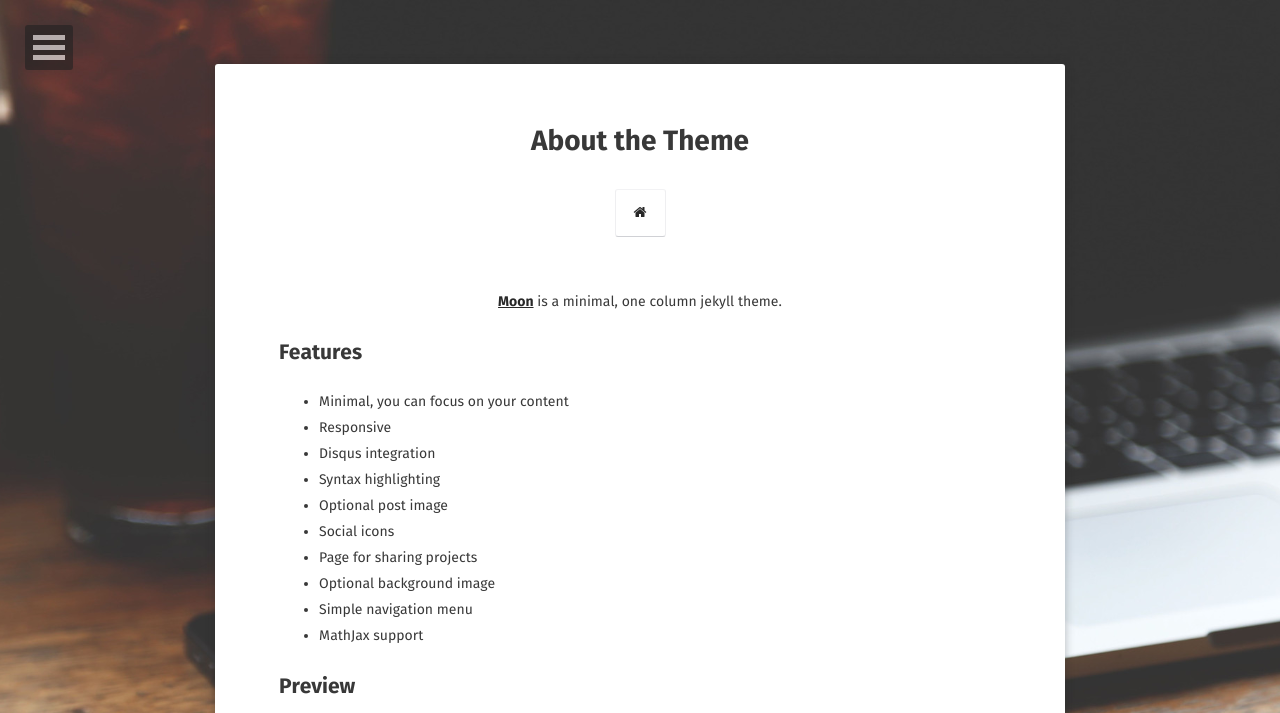
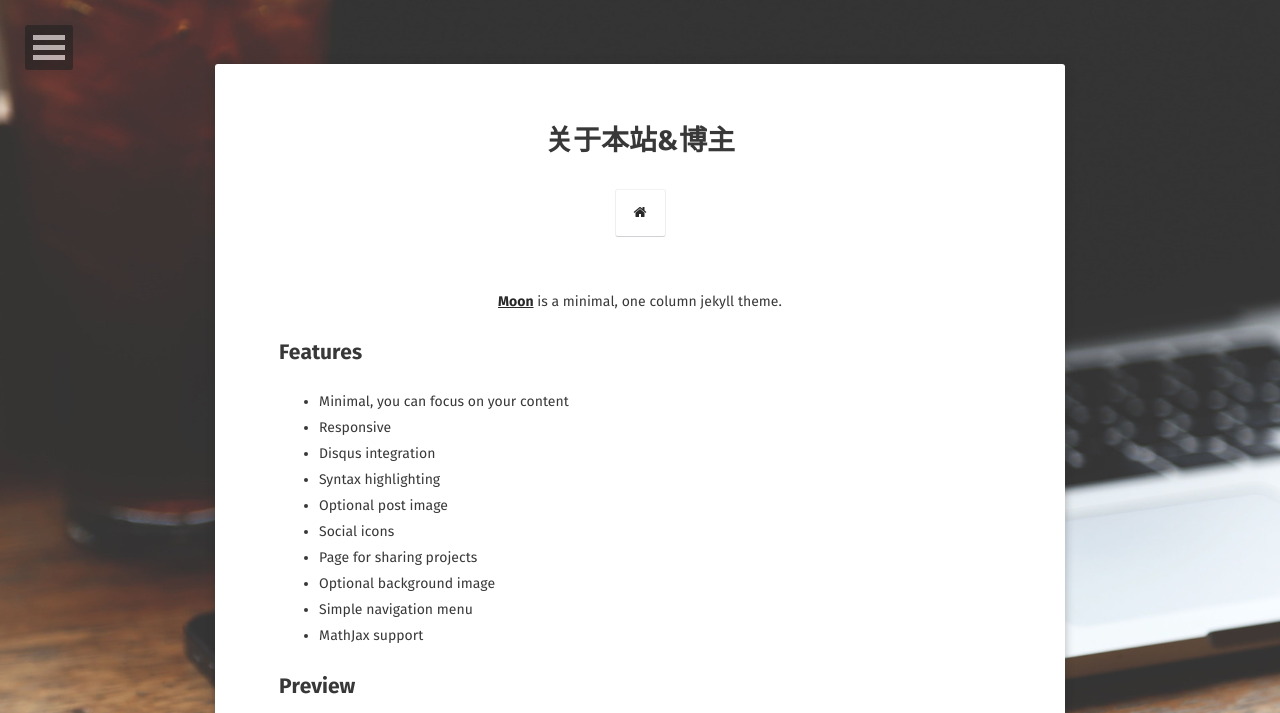
Before and after one commit to Zeyu-ZEYU/Shangbaize-Daoye.github.io, a Jekyll site: the page built from about/index.md, in a window 1280 px wide, cut to the strip 0-713 px from the top of the page. Built offline with Jekyll 4.4.1, drawn with Linux system fonts in a browser that asks for light colours; some web fonts are replaced.

Commit message:
initial commit

```diff
--- a/404.html
+++ b/404.html
@@ -4,6 +4,6 @@ title: "404 Page Not Found"
 permalink: /404
 comments: false
 ---
-<p>这里好像什么也没有呢~ ( ･´ω`･ )</p>
+<p>Emmmm，这里好像什么也没有呢~ ( ･´ω`･ )</p>
 
 <p>如何这里本应该藏有什么你想要寻找宝贝的话，请通过邮件<a href="mailto:{{ site.email }}?subject=404%20Page%20Not%20Found">联系我</a>~</p>
--- a/about/index.md
+++ b/about/index.md
@@ -1,8 +1,6 @@
 ---
 layout: page
-title: About the Theme
-tags: [about, Jekyll, theme, moon]
-date: 2016-03-21
+title: 关于本站&博主
 comments: false
 ---
 
```
